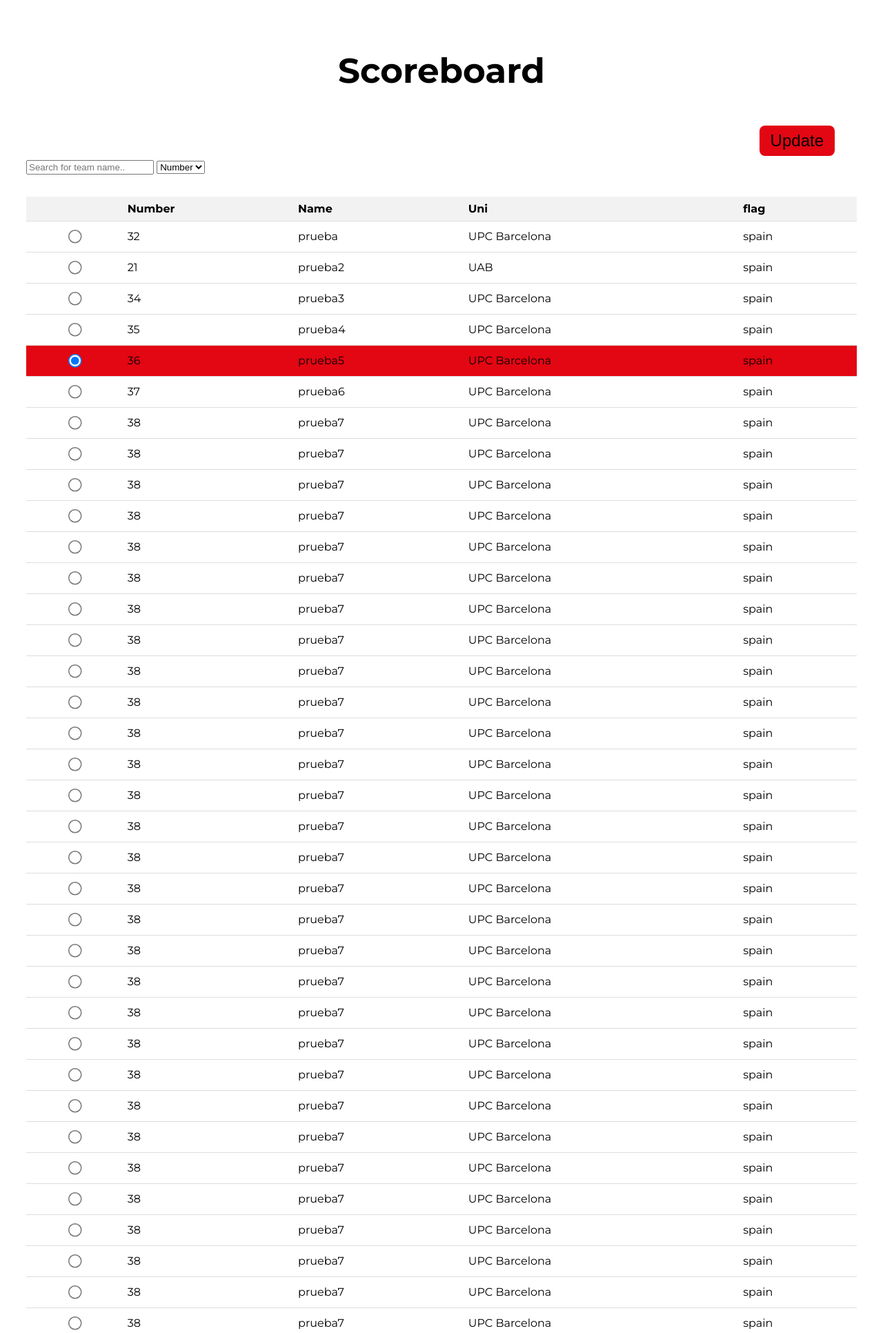
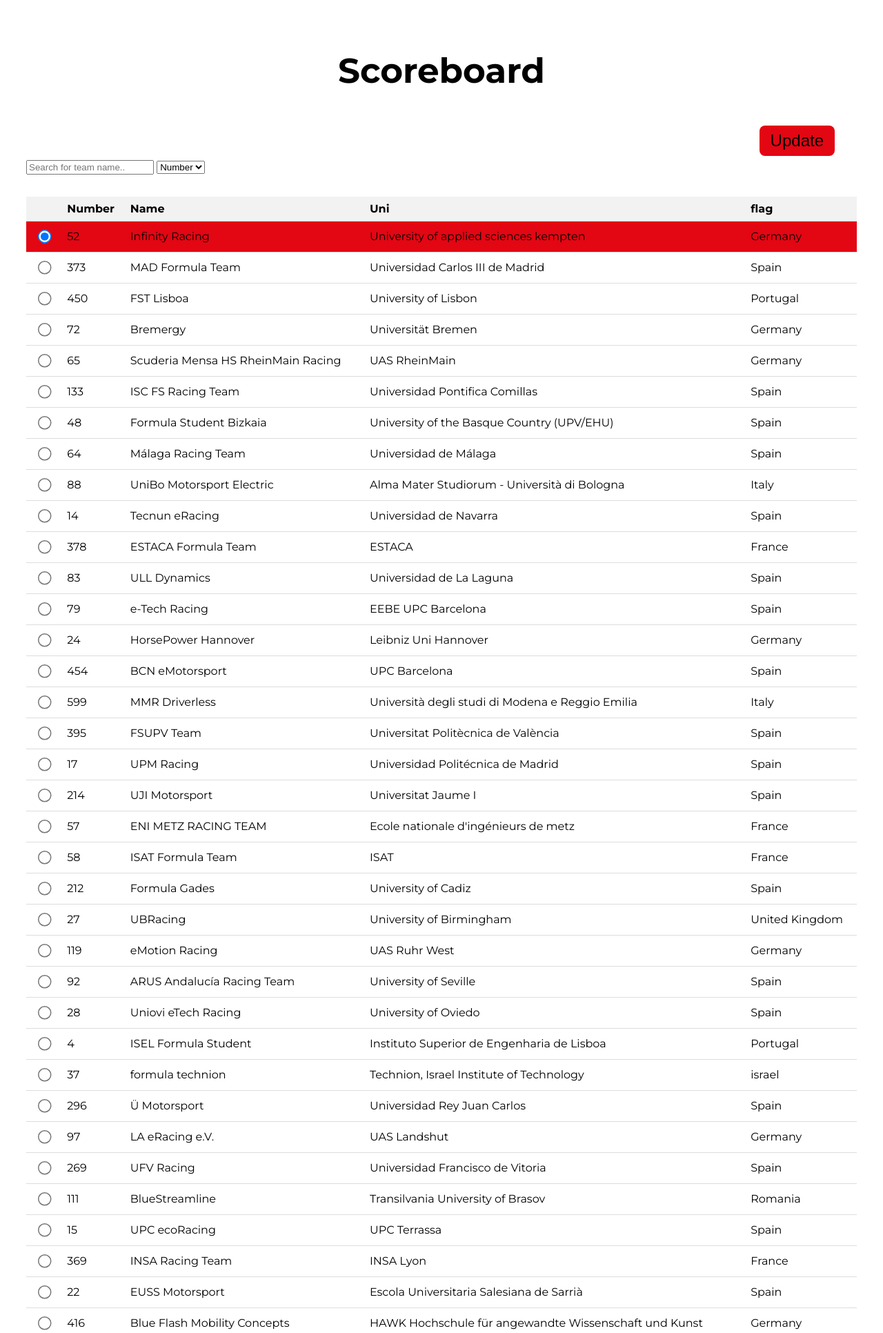
Before and after one commit to OBoladeras/formula-student-graphics, a Flask app: page /currentteamback in a window 1280 px wide. Shown: the top 1932 px of the page at 69% size. Run offline with Flask 3, Linux system fonts and the light colour scheme.

Commit message:
A lot of updates

```diff
--- a/app.py
+++ b/app.py
@@ -24,30 +24,30 @@
 @app.route("/currentteamback")
 def currentteamback():
     teams = []
-    with open("teams.csv", "r") as f:
+    with open("teams.csv", "r", encoding="utf-8") as f:
         reader = csv.reader(f)
 
         for row in reader:
             data = {}
-            data["number"] = row[0]
+            data["number"] = row[6]
             data["name"] = row[1]
             data["uni"] = row[2]
             data["flag"] = row[3]
 
             teams.append(data)
 
-        with open("data.json", "r") as f:
-            savedData = json.load(f)
-            try:
-                currentTeam = savedData["currentTeam"]
-            except:
-                currentTeam = {"number": "", "name": "",
-                               "uni": "", "flag": ""}
+    with open("data.json", "r") as f:
+        savedData = json.load(f)
+        try:
+            currentTeam = savedData["currentTeam"]
+        except:
+            currentTeam = {"number": "", "name": "",
+                           "uni": "", "flag": ""}
 
-        for i in range(1, len(teams)):
-            if teams[i]["number"] == currentTeam["number"]:
-                teams[i]['selected'] = 'true'
-                break
+    for i in range(1, len(teams)):
+        if teams[i]["number"] == currentTeam["number"]:
+            teams[i]['selected'] = 'true'
+            break
 
     return render_template("currentteamback.html", teams=teams[1:])
 
--- a/data.json
+++ b/data.json
@@ -1 +1 @@
-{"currentTeam": {"number": "36", "name": "prueba5", "uni": "UPC Barcelona", "flag": "spain"}}
+{"currentTeam": {"number": "52", "name": "Infinity Racing", "uni": "University of applied sciences kempten", "flag": "Germany"}}
--- a/teams.csv
+++ b/teams.csv
@@ -1,45 +1,59 @@
-number,name,uni,nationality
-32,prueba,UPC Barcelona,spain
-21,prueba2,UAB,spain
-34,prueba3,UPC Barcelona,spain
-35,prueba4,UPC Barcelona,spain
-36,prueba5,UPC Barcelona,spain
-37,prueba6,UPC Barcelona,spain
-38,prueba7,UPC Barcelona,spain
-38,prueba7,UPC Barcelona,spain
-38,prueba7,UPC Barcelona,spain
-38,prueba7,UPC Barcelona,spain
-38,prueba7,UPC Barcelona,spain
-38,prueba7,UPC Barcelona,spain
-38,prueba7,UPC Barcelona,spain
-38,prueba7,UPC Barcelona,spain
-38,prueba7,UPC Barcelona,spain
-38,prueba7,UPC Barcelona,spain
-38,prueba7,UPC Barcelona,spain
-38,prueba7,UPC Barcelona,spain
-38,prueba7,UPC Barcelona,spain
-38,prueba7,UPC Barcelona,spain
-38,prueba7,UPC Barcelona,spain
-38,prueba7,UPC Barcelona,spain
-38,prueba7,UPC Barcelona,spain
-38,prueba7,UPC Barcelona,spain
-38,prueba7,UPC Barcelona,spain
-38,prueba7,UPC Barcelona,spain
-38,prueba7,UPC Barcelona,spain
-38,prueba7,UPC Barcelona,spain
-38,prueba7,UPC Barcelona,spain
-38,prueba7,UPC Barcelona,spain
-38,prueba7,UPC Barcelona,spain
-38,prueba7,UPC Barcelona,spain
-38,prueba7,UPC Barcelona,spain
-38,prueba7,UPC Barcelona,spain
-38,prueba7,UPC Barcelona,spain
-38,prueba7,UPC Barcelona,spain
-38,prueba7,UPC Barcelona,spain
-38,prueba7,UPC Barcelona,spain
-38,prueba7,UPC Barcelona,spain
-38,prueba7,UPC Barcelona,spain
-38,prueba7,UPC Barcelona,spain
-38,prueba7,UPC Barcelona,spain
-38,prueba7,UPC Barcelona,spain
-38,prueba7,UPC Barcelona,spain
+Unnamed: 0,1.- Team Name,2.- Team University,3.- Team Country,4.- Type of Vehicle,5.- Class,6.- Car Number
+1,Infinity Racing,University of applied sciences kempten,Germany,Electric,Driver,52
+2,MAD Formula Team,Universidad Carlos III de Madrid,Spain,Combustion,Driver,373
+3,FST Lisboa,University of Lisbon,Portugal,Electric,Both,450
+4,Bremergy,Universität Bremen,Germany,Electric,Driver,72
+5,Scuderia Mensa HS RheinMain Racing,UAS RheinMain,Germany,Electric,Driver,65
+6,ISC FS Racing Team,Universidad Pontifica Comillas,Spain,Electric,Driver,133
+7,Formula Student Bizkaia,University of the Basque Country (UPV/EHU),Spain,Electric,Driver,48
+8,Málaga Racing Team,Universidad de Málaga,Spain,Electric,Driver,64
+9,UniBo Motorsport Electric,Alma Mater Studiorum - Università di Bologna,Italy,Electric,Driver,88
+10,Tecnun eRacing,Universidad de Navarra,Spain,Electric,Driver,14
+11,ESTACA Formula Team ,ESTACA,France,Combustion,Driver,378
+12,ULL Dynamics,Universidad de La Laguna,Spain,Electric,Driver,83
+13,e-Tech Racing,EEBE UPC Barcelona,Spain,Electric,Driver,79
+14,HorsePower Hannover,Leibniz Uni Hannover,Germany,Electric,Both,24
+15,BCN eMotorsport,UPC Barcelona,Spain,Electric,Both,454
+16,MMR Driverless,Università degli studi di Modena e Reggio Emilia,Italy,Combustion,Driverless,599
+17,FSUPV Team,Universitat Politècnica de València,Spain,Hybrid,Driver,395
+18,UPM Racing,Universidad Politécnica de Madrid,Spain,Electric,Driver,17
+19,UJI Motorsport,Universitat Jaume I,Spain,Combustion,Driver,214
+20,ENI METZ RACING TEAM,Ecole nationale d'ingénieurs de metz,France,Electric,Driver,57
+21,ISAT Formula Team,ISAT,France,Electric,Driver,58
+22,Formula Gades,University of Cadiz,Spain,Combustion,Driver,212
+23,UBRacing,University of Birmingham,United Kingdom,Electric,Driver,27
+24,eMotion Racing,UAS Ruhr West,Germany,Electric,Driver,119
+25,ARUS Andalucía Racing Team,University of Seville,Spain,Electric,Both,92
+26,Uniovi eTech Racing,University of Oviedo,Spain,Electric,Driver,28
+27,ISEL Formula Student,Instituto Superior de Engenharia de Lisboa,Portugal,Electric,Driver,4
+28,formula technion,"Technion, Israel Institute of Technology",israel,Electric,Driver,37
+29,Ü Motorsport,Universidad Rey Juan Carlos,Spain,Combustion,Driver,296
+30,LA eRacing e.V. ,UAS Landshut,Germany,Electric,Driver,97
+31,UFV Racing,Universidad Francisco de Vitoria,Spain,Combustion,Driver,269
+32,BlueStreamline,Transilvania University of Brasov,Romania,Combustion,Driver,111
+33,UPC ecoRacing,UPC Terrassa,Spain,Electric,Both,15
+34,INSA Racing Team,INSA Lyon,France,Combustion,Driver,369
+35,EUSS Motorsport,Escola Universitaria Salesiana de Sarrià,Spain,Electric,Driver,22
+36,Blue Flash Mobility Concepts,HAWK Hochschule für angewandte Wissenschaft und Kunst,Germany,Electric,Both,416
+37,Scuderia Tor Vergata,Università degli Studi di Roma Tor Vergata,Italy,Combustion,Driver,227
+38,Fast Charge,Sapienza Università di Roma,Italy,Electric,Driver,123
+39,UVigo Motorsport,University of Vigo,Spain,Combustion,Driver,314
+40,UCO Autosport,Universidad de Córdoba,Spain,Combustion,Driver,228
+41,TecnoCampus MotorSports,TecnoCampus Mataró-Maresme,Spain,Electric,Driver,73
+42,Bimasakti Racing Team,Universitas Gadjah Mada,Indonesia,Combustion,Driver,245
+43,Formula Student Vitoria,University of the Basque Country UPV/EHU (Campus of Araba),Spain,Electric,Driver,74
+44,Full Blue Racing,University of Cambridge,United Kingdom,Combustion,Driver,375
+45,Nova Racing Team,EPSEVG - Universitat Politècnica de Catalunya  ,Spain,Combustion,Driver,288
+46,FUEM,Universidad Europea de Madrid,Spain,Combustion,Driver,383
+47,Marseille Racing,Aix Marseille Université,France,Combustion,Driver,313
+48,VallRacing Team,Universidad de Valladolid,Spain,Combustion,Driver,333
+49,FESPE PZRacing Team,Universidad de las Fuerzas Armadas ESPE,Ecuador,Hybrid,Driver,177
+50,S.U.Racing Team,Satbayev University,Kazakhstan,Electric,Driver,7
+51,ENSTA Bretagne Racing Team,ENSTA Bretagne,France,Combustion,Driver,292
+52,Dynamics UPC Manresa,UPC Manresa - EPSEM,Spain,Combustion,Driver,225
+53,Formula USAL,Universidad de Salamanca ,Spain,Electric,Driver,18
+54,Delta Racing,UAS Mannheim,Germany,Electric,Driver,68
+55,Team HARE,University of Huddersfield,United Kingdom,Electric,Driver,69
+56,DHBW Engineering Stuttgart e.V.,DHBW Stuttgart,Germany,Electric,Both,477
+57,Unipr Racing Team,Università degli studi di Parma,Italy,Electric,Driverless,488
+58,PHISEC RACING,Polytechnic University of Coimbra,Portugal,Electric,Driver,65
```
Also changed, not shown: static/currentTeam/front.css (+40 -5 lines), static/currentTeam/front.js (+50 -1 lines), templates/currentteamfront.html (+33 -7 lines), transformer.py (added, +18 -0 lines).
